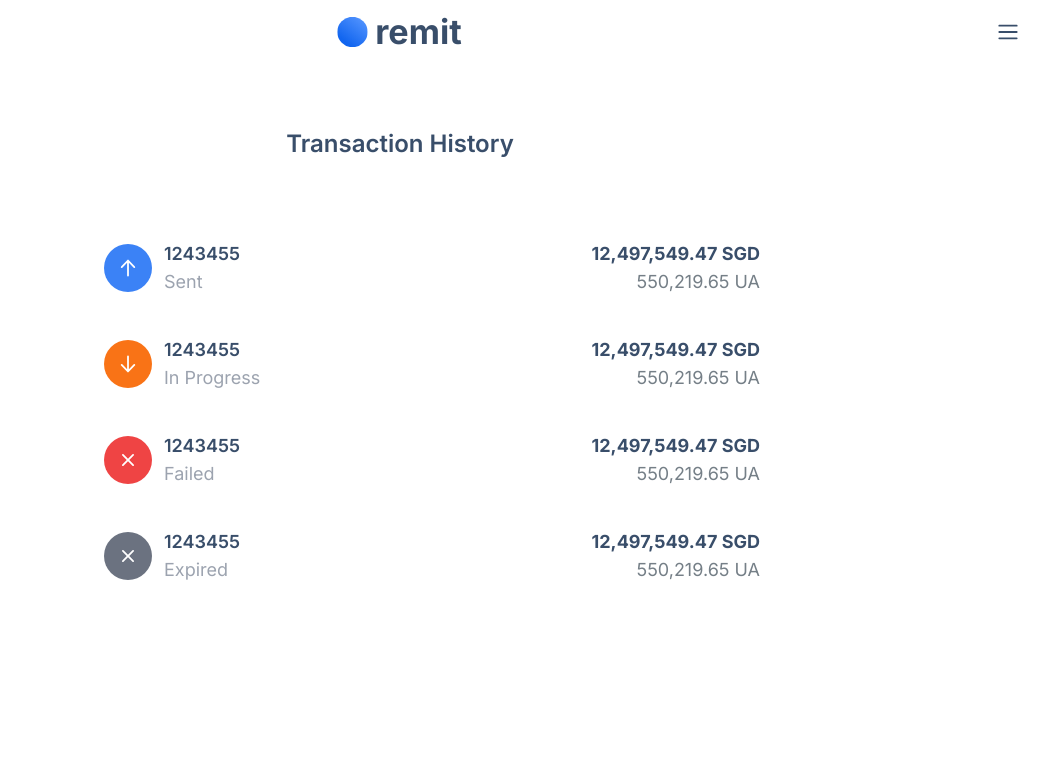
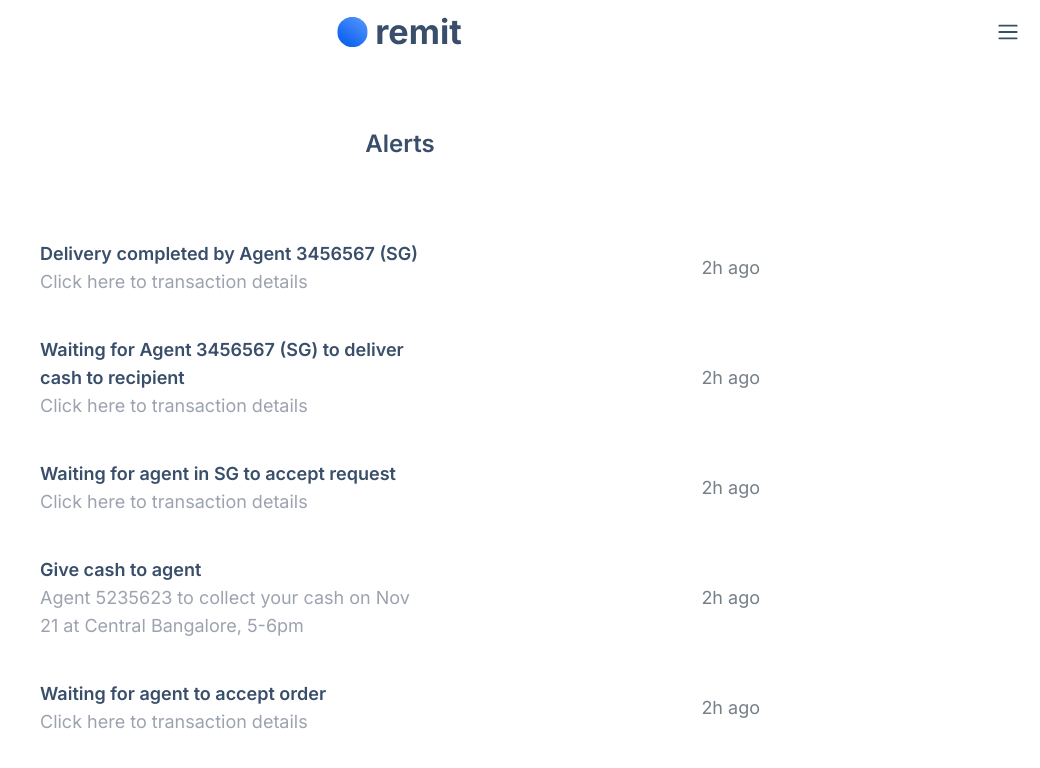
Before and after one commit to p33r-zph1/remit-frontend, a React (Vite) app: page / in a window 1280 px wide. Shown: the top 768 px of the page, without its empty margins (240-1280 px from the left). Built offline with nearby package versions, Linux system fonts and the light colour scheme.

Commit message:
feat: alerts

```diff
--- a/src/App.tsx
+++ b/src/App.tsx
@@ -1,7 +1,8 @@
 // import Login from './pages/Login';
 // import SendMoney from './pages/SendMoney';
 // import Transfer from './pages/Transfer';
-import TransactionHistory from './pages/TransactionHistory';
+// import TransactionHistory from './pages/TransactionHistory';
+import Alerts from './pages/Alerts';
 
 import NavBar from './components/NavBar';
 import BottomNavigation from './components/BottomNavigation';
@@ -13,7 +14,7 @@ export default function App() {
     <main className="pb-16 min-h-screen flex flex-col">
       <NavBar />
 
-      <TransactionHistory />
+      <Alerts />
       <BottomNavigation />
     </main>
   );
--- /dev/null
+++ b/src/pages/Alerts.tsx
@@ -0,0 +1,83 @@
+export function EmptyAlert() {
+  return (
+    <div className="flex-1 flex justify-center items-center text-sleep-100 text-lg text-center px-8 py-16">
+      <span>
+        No alerts yet. Maybe it’s time to{' '}
+        <a className="link text-primary decoration-black underline font-semibold">
+          send
+        </a>{' '}
+        some money?
+      </span>
+    </div>
+  );
+}
+
+type Alert = {
+  title: string;
+  desctiption: string;
+  timestamp: string;
+};
+
+export function AlertItem({ title, desctiption, timestamp }: Alert) {
+  return (
+    <div className="flex flex-row justify-between items-center py-4 group mb-2">
+      {/* Title & Description */}
+      <div className="flex items-center justify-center space-x-3">
+        <div className="flex flex-col items-start justify-center">
+          <div className="text-sm md:text-lg font-semibold max-w-sm transition group-hover:scale-105 duration-200">
+            {title}
+          </div>
+          <div className="text-sm md:text-lg text-sleep-100 max-w-sm">
+            {desctiption}
+          </div>
+        </div>
+      </div>
+
+      {/* Timestamp */}
+      <div className="text-sm md:text-lg text-sleep-200">{timestamp}</div>
+    </div>
+  );
+}
+
+export default function Alerts() {
+  return (
+    <div className="flex-1 w-full flex flex-col px-6 py-2 sm:max-w-3xl sm:mx-auto">
+      <h1 className="text-xl font-semibold mt-14 mb-16 md:text-2xl md:text-center">
+        Alerts
+      </h1>
+
+      {/* TODO: use component below  */}
+      {/* <EmptyAlert /> */}
+
+      <AlertItem
+        title="Delivery completed by Agent 3456567 (SG)"
+        desctiption="Click here to transaction details"
+        timestamp="2h ago"
+      />
+
+      <AlertItem
+        title="Waiting for Agent 3456567 (SG) to deliver cash to recipient"
+        desctiption="Click here to transaction details"
+        timestamp="2h ago"
+      />
+
+      <AlertItem
+        title="Waiting for agent in SG to accept request"
+        desctiption="Click here to transaction details"
+        timestamp="2h ago"
+      />
+
+      <AlertItem
+        title="Give cash to agent"
+        desctiption="Agent 5235623 to collect your cash on Nov 21 at Central Bangalore, 5-6pm"
+        timestamp="2h ago"
+      />
+
+      <AlertItem
+        title="Waiting for agent to accept order"
+        desctiption="Click here to transaction details"
+        timestamp="2h ago"
+      />
+    </div>
+  );
+}
--- a/src/pages/TransactionHistory.tsx
+++ b/src/pages/TransactionHistory.tsx
@@ -61,7 +61,7 @@ export function TransactionItem({
           <div className="text-sm md:text-lg font-semibold max-w-sm">
             {recipient}
           </div>
-          <div className="text-sm md:text-lg text-sleep-100 capitalize">
+          <div className="text-sm md:text-lg text-sleep-100 max-w-sm capitalize">
             {status.replace('_', ' ').toLowerCase()}
           </div>
         </div>
```
